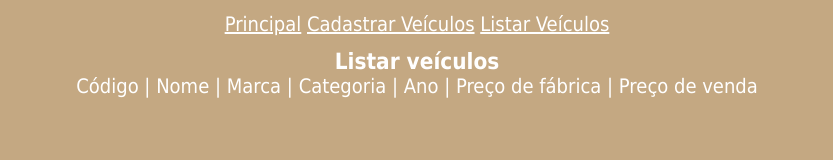
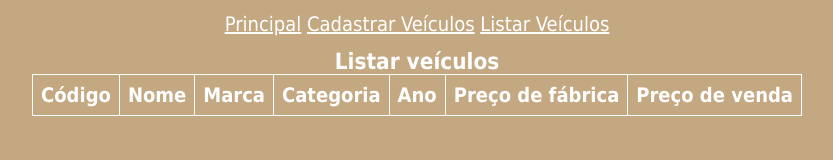
Before and after one commit to luizz09/atv_bd_veiculos, a plain HTML site: page frontend/html/list_veiculo.html in a window 1280 px wide. Shown: the whole page, without its empty margins (223-1056 px from the left). Drawn offline with Linux system fonts and the light colour scheme; no server answers.

Commit message:
quinta versao

```diff
--- a/frontend/css/style.css
+++ b/frontend/css/style.css
@@ -54,3 +54,18 @@ label, p{
     font-family: Tahoma;
     color: white;
 }
+
+.centro{
+    display: flex;
+    justify-content: center;
+}
+
+table{
+    margin: 0 auto;
+    border-collapse: collapse;
+}
+
+th, td{
+    border: 1px solid white;
+    padding: 8px;
+}
--- a/frontend/html/list_veiculo.html
+++ b/frontend/html/list_veiculo.html
@@ -18,21 +18,22 @@
     <main>
         <h1>Listar veículos</h1>
         <div class="centro">
+            <table id="tabela">
                 <thead>
                     <tr>
-                    <th>Código</th><span> |</span>
-                    <th>Nome</th><span> |</span>
-                    <th>Marca</th><span> |</span>
-                    <th>Categoria</th><span> |</span>
-                    <th>Ano</th><span> |</span>
-                    <th>Preço de fábrica</th><span> |</span>
+                        <th>Código</th>
+                        <th>Nome</th>
+                        <th>Marca</th>
+                        <th>Categoria</th>
+                        <th>Ano</th>
+                        <th>Preço de fábrica</th>
                         <th>Preço de venda</th>
                     </tr>
                 </thead>
-            <tbody id="corpo"></tbody>
+                <tbody id="corpo">
+                </tbody>
             </table>
         </div>
-        <table id="tabela">
     </main>
 </body>
 </html>
--- a/frontend/js/list_veiculo.js
+++ b/frontend/js/list_veiculo.js
@@ -5,12 +5,12 @@ fetch('http://localhost:3000/veiculos')
     veiculos.forEach(v => {
         corpo.innerHTML += `
             <tr>
-                <td>${v.codVeiculo}</td> |
-                <td>${v.nome}</td> |
-                <td>${v.marca}</td> |
-                <td>${v.categoria}</td> |
-                <td>${v.ano}</td> |
-                <td>${v.precoFabrica}</td> |
+                <td>${v.codVeiculo}</td>
+                <td>${v.nome}</td>
+                <td>${v.marca}</td>
+                <td>${v.categoria}</td>
+                <td>${v.ano}</td>
+                <td>${v.precoFabrica}</td>
                 <td>${v.precoVenda}</td>
             </tr>
         `
```
Lines whose indentation alone changed are shown as unchanged.
